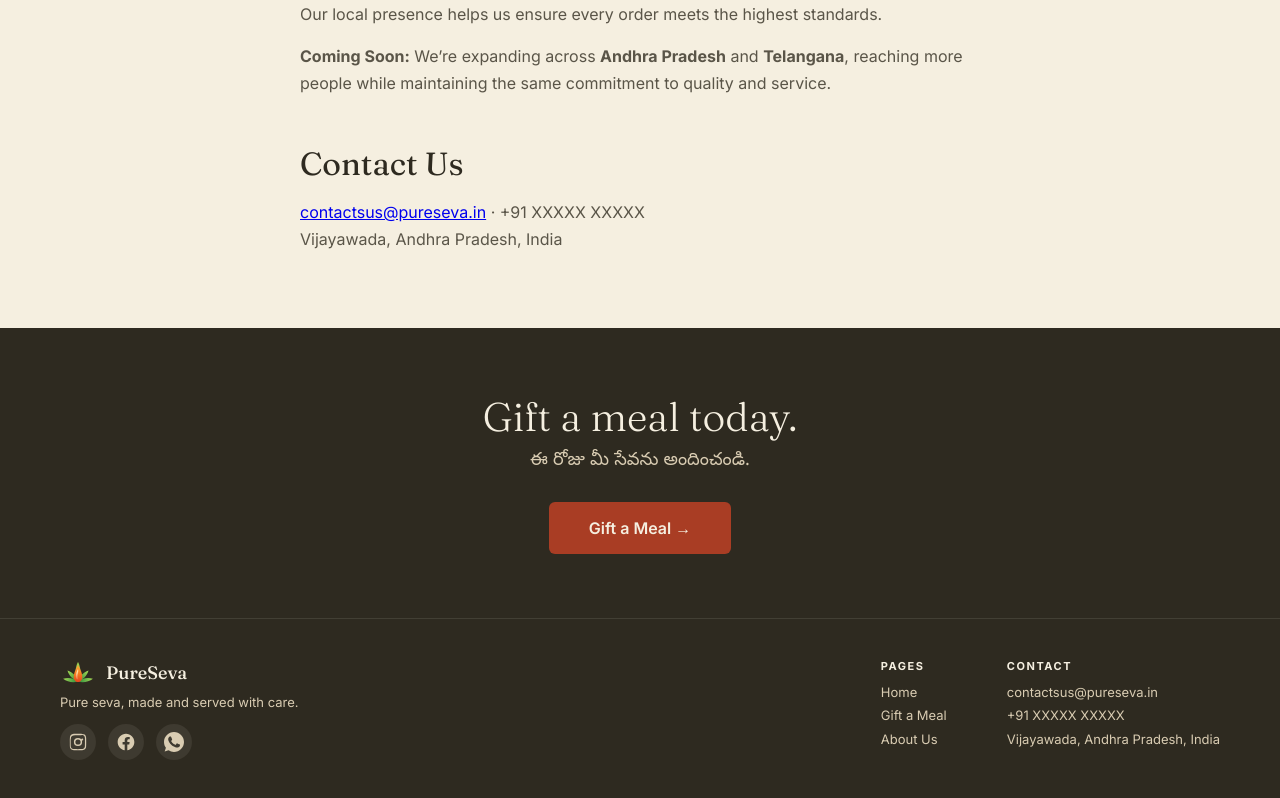
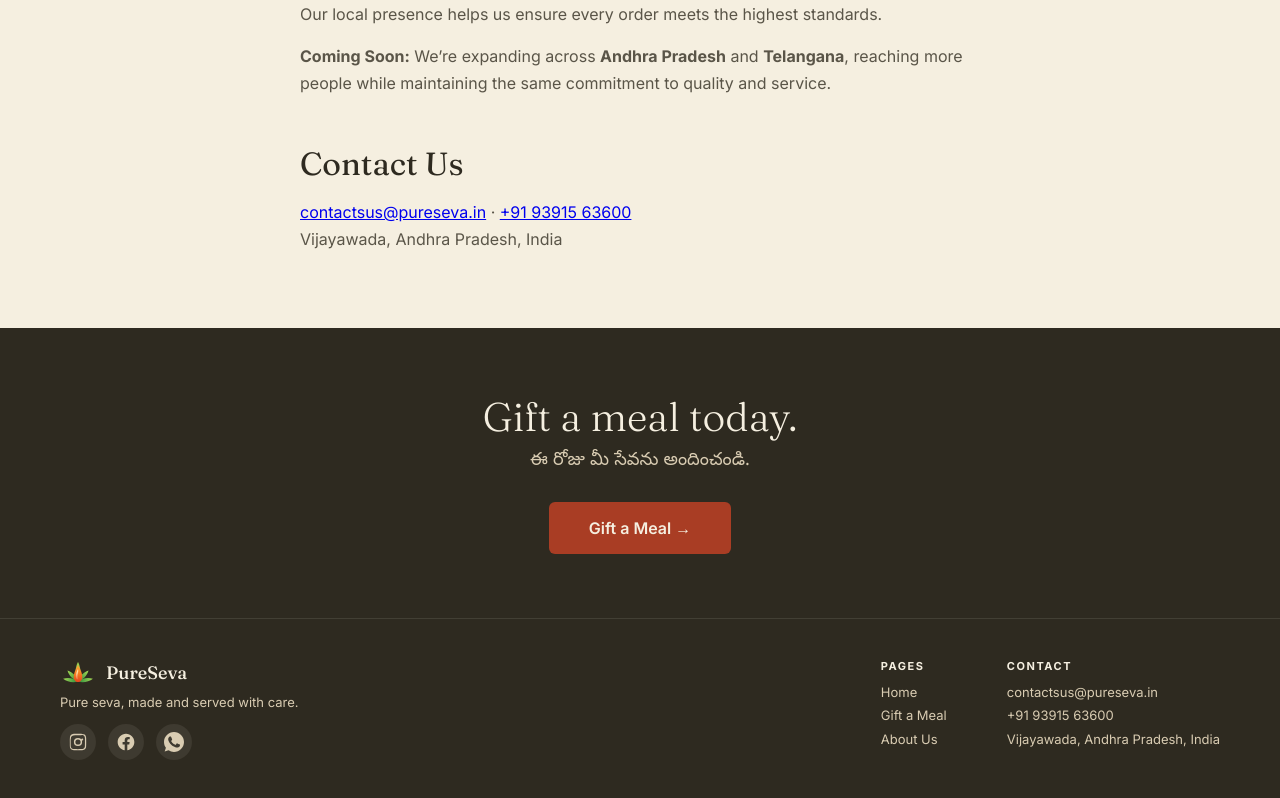
Before and after one commit to pureseva/pureseva-website, a Next.js app: page /about in a window 1280 px wide. Shown: the part 1823-2621 px from the top of the page. Built offline with nearby package versions, Linux system fonts and the light colour scheme.

Commit message:
contact number update

```diff
--- a/app/about/page.tsx
+++ b/app/about/page.tsx
@@ -131,8 +131,8 @@ export default function AboutPage() {
 
         <h2>Contact Us</h2>
         <p>
-          <a href="mailto:contactsus@pureseva.in">contactsus@pureseva.in</a> · +91
-          XXXXX XXXXX
+          <a href="mailto:contactsus@pureseva.in">contactsus@pureseva.in</a> ·{" "}
+          <a href="tel:+919391563600">+91 93915 63600</a>
           <br />
           Vijayawada, Andhra Pradesh, India
         </p>
--- a/components/Footer.tsx
+++ b/components/Footer.tsx
@@ -55,7 +55,9 @@ export default function Footer() {
           <p>
             <a href="mailto:contactsus@pureseva.in">contactsus@pureseva.in</a>
           </p>
-          <p>+91 XXXXX XXXXX</p>
+          <p>
+            <a href="tel:+919391563600">+91 93915 63600</a>
+          </p>
           <p>Vijayawada, Andhra Pradesh, India</p>
         </div>
       </div>
```
